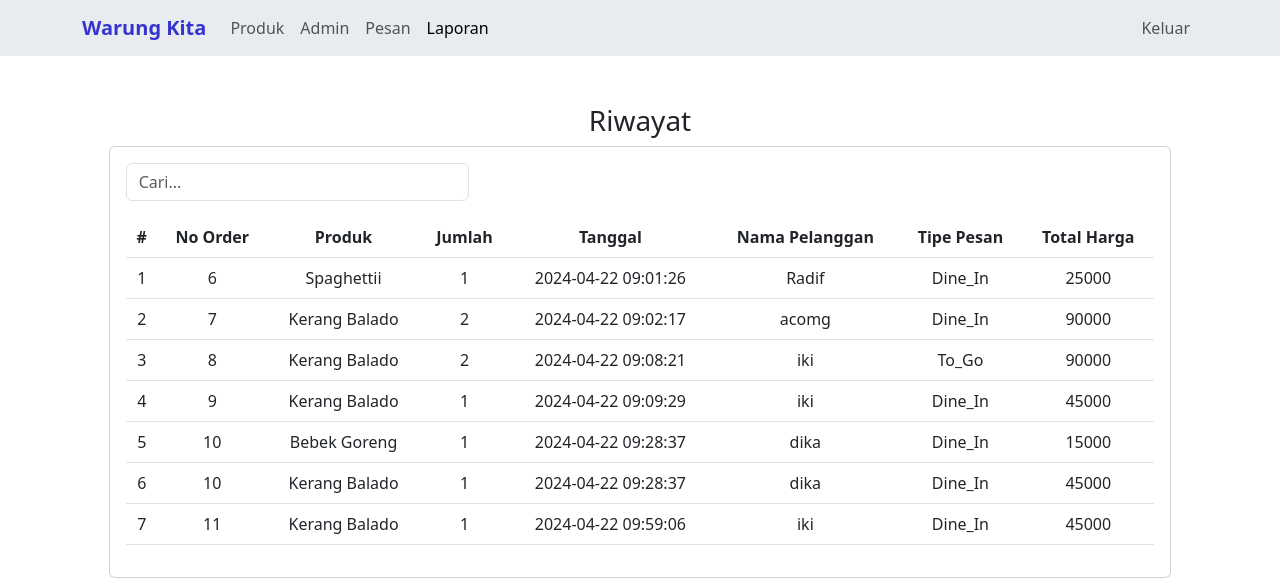
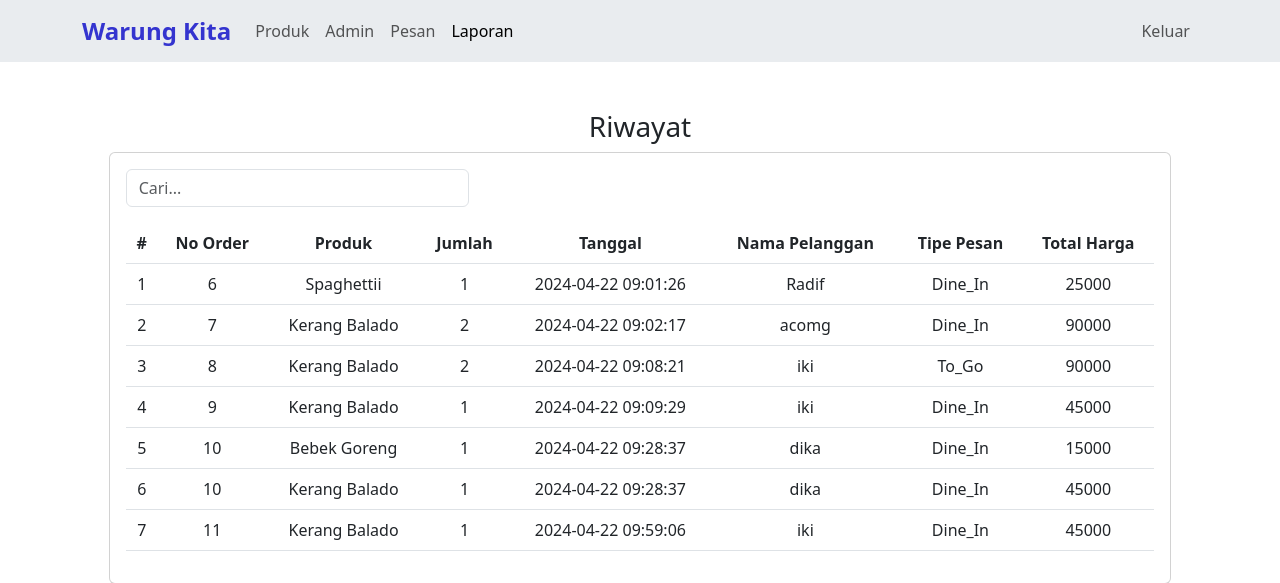
Before and after one commit to ItzmeLYNLEN/Kasir-UKK-XII, a PHP site: page /report in a window 1280 px wide. Shown: the top 583 px of the page. Run offline with PHP 8.4, Linux system fonts and the light colour scheme; data comes from the database, SQL or seed files in the repository.

Commit message:
update navbar

```diff
--- a/admin/index.php
+++ b/admin/index.php
@@ -59,12 +59,12 @@ if (isset($_POST['delete'])) {
 
     <nav class="navbar navbar-expand-lg bg-body-secondary ">
         <div class="container ">
-            <a class="navbar-brand fw-bold" href="#" style="color:#3434cf;">Warung Kita</a>
+            <a class="navbar-brand fw-bold" style="color:#3434cf; font-size: 24px;" href="#">Warung Kita</a>
             <button class="navbar-toggler" type="button" data-bs-toggle="collapse" data-bs-target="#navbarNav" aria-controls="navbarNav" aria-expanded="false" aria-label="Toggle navigation">
                 <span class="navbar-toggler-icon"></span>
             </button>
             <div class="collapse navbar-collapse" id="navbarNav">
-                <ul class="navbar-nav">
+                <ul class="navbar-nav me-auto mb-2 mb-lg-0">
                     <li class="nav-item">
                         <a class="nav-link" href="../produk">Produk</a>
                     </li>
--- a/report/index.php
+++ b/report/index.php
@@ -21,12 +21,12 @@ $report = $conn->query("SELECT * FROM tbl_order")
 <body>
     <nav class="navbar navbar-expand-lg bg-body-secondary ">
         <div class="container ">
-            <a class="navbar-brand fw-bold" href="#" style="color:#3434cf;">Warung Kita</a>
+            <a class="navbar-brand fw-bold" style="color:#3434cf; font-size: 24px;" href="#">Warung Kita</a>
             <button class="navbar-toggler" type="button" data-bs-toggle="collapse" data-bs-target="#navbarNav" aria-controls="navbarNav" aria-expanded="false" aria-label="Toggle navigation">
                 <span class="navbar-toggler-icon"></span>
             </button>
             <div class="collapse navbar-collapse" id="navbarNav">
-                <ul class="navbar-nav">
+                <ul class="navbar-nav me-auto mb-2 mb-lg-0">
                     <li class="nav-item">
                         <a class="nav-link " href="../produk">Produk</a>
                     </li>
```
Also changed, not shown: admin/edit.php (+12 -9 lines), order/index.php (+14 -12 lines), produk/edit.php (+17 -14 lines), produk/index.php (+9 -6 lines).
